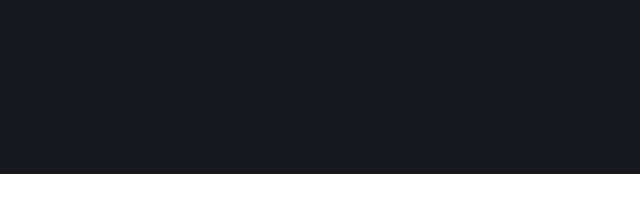
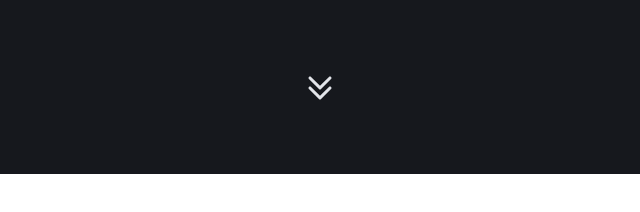
Before and after one commit to GilbertoBalbino/projeto-portifolio-dev, a plain HTML site: page index.html in a window 1280 px wide. Shown: the part 576-788 px from the top of the page, 320-960 px from the left. Drawn offline with Linux system fonts and the light colour scheme.

Commit message:
Ajuste do Header

```diff
--- a/index.html
+++ b/index.html
@@ -32,7 +32,7 @@
                 <div class="box5 box text-md"><img src="assets/icons/React.svg" alt="Icone do React">React</div>
                 <div class="box6 box text-md"><img src="assets/icons/Node.js.svg" alt="Icone do Node.js">Node.js</div>
             </div>
-
+            <div class="caretdoubledown"><img src="/assets/CaretDoubleDown.svg" alt="Seta Dupla para baixo"></div>
         </div>
     </header>
 </body>
```
